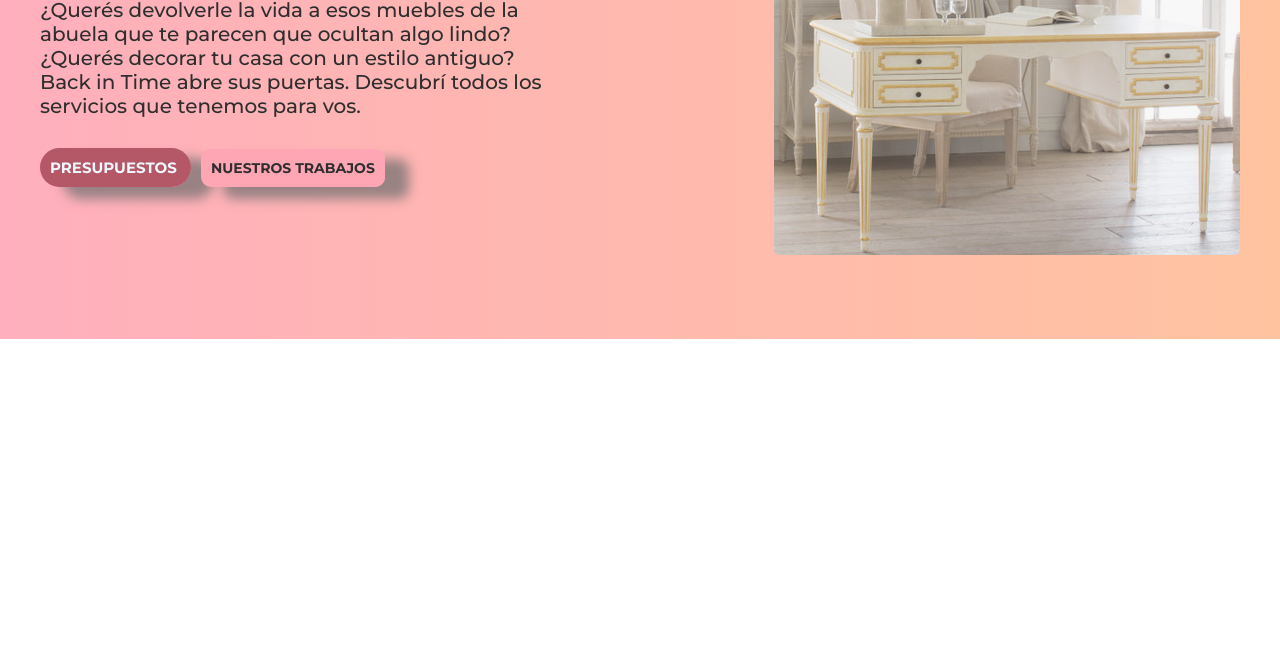
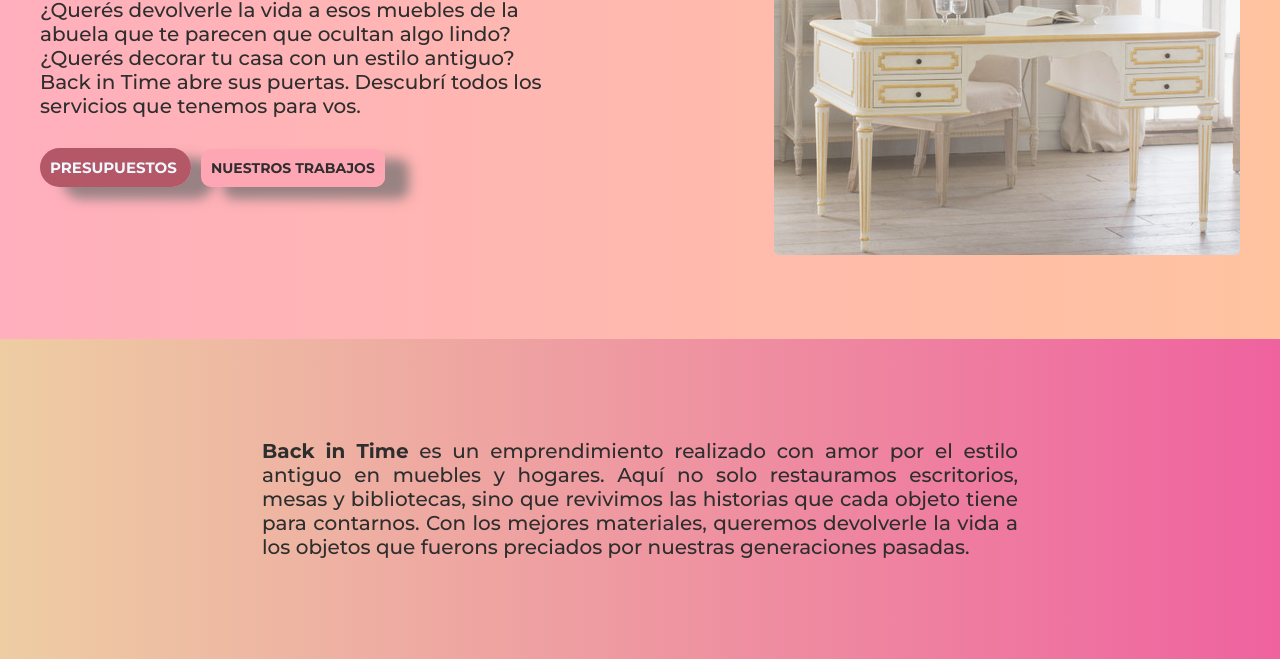
Before and after one commit to StefyEskiG/nucba-back-in-time, a plain HTML site: page index.html in a window 1280 px wide. Shown: the part 397-1056 px from the top of the page. Before the commit the page ends 800 px from the top, so only its background shows below. Drawn offline with Linux system fonts and the light colour scheme.

Commit message:
descripcion

```diff
--- a/index.html
+++ b/index.html
@@ -55,5 +55,15 @@
         </div>
       </section>
     </main>
+    <div class="introduccion-div">
+      <p>
+        <strong>Back in Time</strong> es un emprendimiento realizado con amor
+        por el estilo antiguo en muebles y hogares. Aquí no solo restauramos
+        escritorios, mesas y bibliotecas, sino que revivimos las historias que
+        cada objeto tiene para contarnos. Con los mejores materiales, queremos
+        devolverle la vida a los objetos que fuerons preciados por nuestras
+        generaciones pasadas.
+      </p>
+    </div>
   </body>
 </html>
--- a/styles.css
+++ b/styles.css
@@ -30,9 +30,7 @@
 
 }
 
-.logo{
 
-}
 
 main{
 background-image: linear-gradient(to right, #FFAFBD, #ffc3a0);
@@ -121,3 +119,25 @@ width: 100%;
     border-radius: 5px;
 
 }
+
+.introduccion-div{
+background-image: linear-gradient(to right, #EECDA3, #EF629F);
+
+
+    display: flex;
+    justify-content: center;
+    align-items: center;
+}
+
+.introduccion-div p{
+    font-size: 20px;
+    width: 70%;
+    color: #2e2e2e;
+    font-family: 'Montserrat', sans-serif;
+    padding-top: 100px;
+    padding-bottom: 100px;
+    padding-left: 70px;
+    padding-right: 70px;
+    text-align: justify;
+
+}
```
